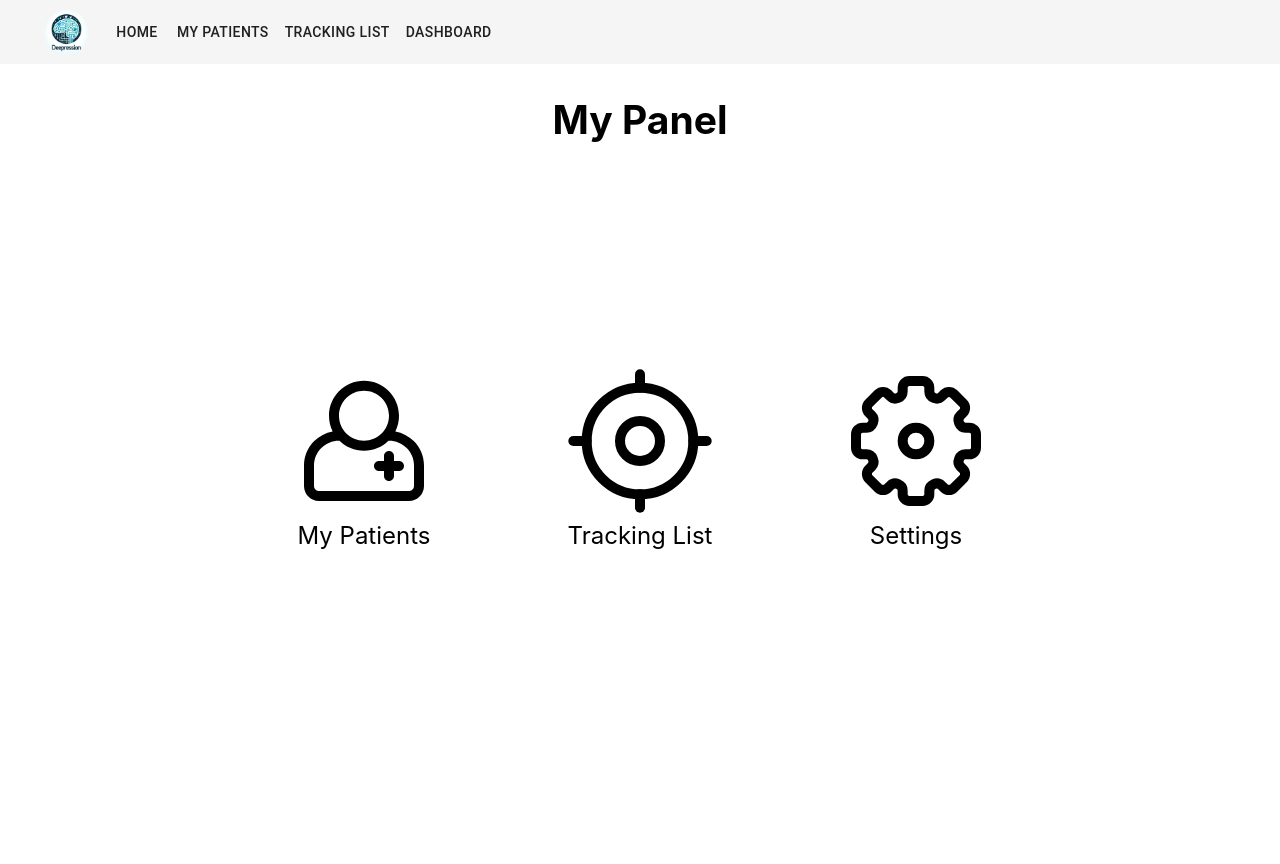
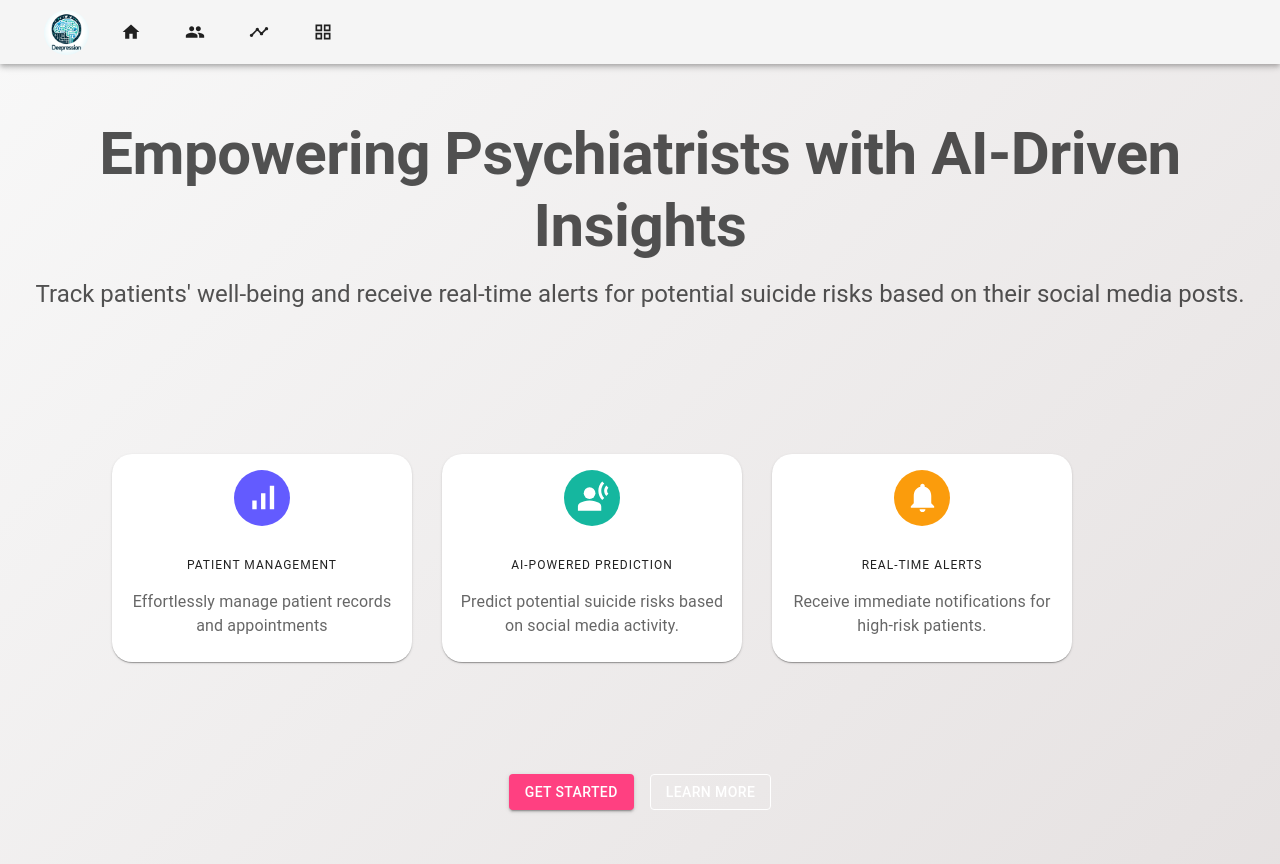
Before and after one commit to Deeepression/UI-Dev, a React (Create React App) app in the folder ui-dev-app/: page / in a window 1280 px wide. Before the commit the page ends 800 px from the top, so only its background shows below. Built offline with nearby package versions, Linux system fonts and the light colour scheme.

Commit message:
update-list

```diff
--- /dev/null
+++ b/ui-dev-app/src/Components/MainPage/HomeCard.tsx
@@ -0,0 +1,62 @@
+import * as React from 'react'
+import Avatar from '@mui/material/Avatar'
+import Card from '@mui/material/Card'
+import CardContent from '@mui/material/CardContent'
+import Stack from '@mui/material/Stack'
+import type { SxProps } from '@mui/material/styles'
+import Typography from '@mui/material/Typography'
+import SpatialTrackingIcon from '@mui/icons-material/SpatialTracking'
+import NotificationsIcon from '@mui/icons-material/Notifications'
+import SignalCellularAltIcon from '@mui/icons-material/SignalCellularAlt'
+
+export interface HomeCardProps {
+  sx?: SxProps;
+  label: string
+  value: string | number;
+}
+
+export function HomeCard ({ sx = { borderRadius: '20px' }, label, value }: HomeCardProps): React.JSX.Element {
+  let avatar
+
+  switch (label) {
+    case ('Patient Management'):
+      avatar = (
+        <Avatar sx={{ backgroundColor: '#635bff', height: '56px', width: '56px' }}>
+          <SignalCellularAltIcon fontSize="large"/>
+        </Avatar>
+      )
+      break
+    case ('AI-Powered Prediction'):
+      avatar = (
+        <Avatar sx={{ backgroundColor: '#15b79f', height: '56px', width: '56px' }}>
+          <SpatialTrackingIcon fontSize="large"/>
+        </Avatar>
+      )
+      break
+    case ('Real-Time Alerts'):
+      avatar = (
+        <Avatar sx={{ backgroundColor: '#fb9c0c', height: '56px', width: '56px' }}>
+          <NotificationsIcon fontSize="large"/>
+        </Avatar>
+      )
+      break
+  }
+
+  return (
+    <Card sx={sx}>
+      <CardContent>
+        <Stack spacing={3}>
+          <Stack direction="column" sx={{ alignItems: 'center' }} spacing={3}>
+            {avatar}
+            <Stack spacing={1}>
+              <Typography color="text.primary" variant="overline">
+                {label}
+              </Typography>
+              <Typography color="text.secondary" variant="body1">{value}</Typography>
+            </Stack>
+          </Stack>
+        </Stack>
+      </CardContent>
+    </Card>
+  )
+}
--- a/ui-dev-app/src/Components/MainPage/MainPage.tsx
+++ b/ui-dev-app/src/Components/MainPage/MainPage.tsx
@@ -1,46 +1,54 @@
-import React from 'react';
-import {IconButton} from "@mui/material";
-import {Link as RouterLink} from "react-router-dom";
-import {StyledIconButton, StyledSvgsContainer} from "./MainPage.styles";
+import React from 'react'
+import { Box, Button, Typography } from '@mui/material'
+import { Link as RouterLink } from 'react-router-dom'
+import Grid from '@mui/material/Unstable_Grid2'
+import { HomeCard } from './HomeCard'
 
-const MainPage: React.FC = () => {
-    return (
-        <div className="App-header">
-            <h2>My Panel</h2>
-            <StyledSvgsContainer>
-                <IconButton
-                    component={RouterLink}
-                    to="/patient"
-                    color="inherit"
-                >
-                    <StyledIconButton>
-                        <img src="/patients.svg" alt="Patients" style={{width: 160, height: 160}}/>
-                        <div>My Patients</div>
-                    </StyledIconButton>
-                </IconButton>
-                <IconButton
-                    component={RouterLink}
-                    to="/tracking"
-                    color="inherit"
-                >
-                    <StyledIconButton>
-                        <img src="/tracking.svg" alt="Tracking" style={{width: 160, height: 160}}/>
-                        <div>Tracking List</div>
-                    </StyledIconButton>
-                </IconButton>
-                <IconButton
-                    component={RouterLink}
-                    to="/contact"
-                    color="inherit"
-                >
-                    <StyledIconButton>
-                        <img src="/settings.svg" alt="Settings" style={{width: 160, height: 160}}/>
-                        <div>Settings</div>
-                    </StyledIconButton>
-                </IconButton>
-            </StyledSvgsContainer>
-        </div>
-    );
-};
+const MainPage = () => {
+  return (
+    <Box
+      sx={{
+        height: '100vh',
+        display: 'flex',
+        flexDirection: 'column',
+        justifyContent: 'center',
+        alignItems: 'center',
+        background: 'linear-gradient(135deg, #bdbdbd1c 0%, #9684843d 100%)',
+        color: '#000000ab',
+        textAlign: 'center',
+      }}
+    >
+      <Typography variant="h2" sx={{ mb: 2, fontWeight: 'bold', justifyContent: 'center', flexDirection: 'column' }}>
+        Empowering Psychiatrists with AI-Driven Insights
+      </Typography>
+      <Typography variant="h5" sx={{ mb: 4 }}>
+        Track patients' well-being and receive real-time alerts for potential suicide risks based on their social media
+        posts.
+      </Typography>
+      <Grid container spacing={3} sx={{ display: 'flex', flexDirection: 'row', gap: '60px', margin: '100px'}}>
+        <Grid lg={3} sm={6} xs={12}>
+          <HomeCard sx={{ width: '300px', borderRadius: '20px' }} label="Patient Management"
+                    value={'Effortlessly manage patient records and appointments'}/>
+        </Grid>
+        <Grid lg={3} sm={6} xs={12}>
+          <HomeCard sx={{ width: '300px', borderRadius: '20px' }} label="AI-Powered Prediction"
+                    value={'Predict potential suicide risks based on social media activity.'}/>
+        </Grid>
+        <Grid lg={3} sm={6} xs={12}>
+          <HomeCard sx={{ width: '300px', borderRadius: '20px' }} label="Real-Time Alerts"
+                    value={'Receive immediate notifications for high-risk patients.'}/>
+        </Grid>
+      </Grid>
+      <Box>
+        <Button component={RouterLink} to="/patient" variant="contained" sx={{ mr: 2, backgroundColor: '#ff4081' }}>
+          Get Started
+        </Button>
+        <Button variant="outlined" sx={{ color: 'white', borderColor: 'white' }}>
+          Learn More
+        </Button>
+      </Box>
+    </Box>
+  )
+}
 
-export default MainPage;
+export default MainPage
--- a/ui-dev-app/src/Components/NavBar/NavBar.tsx
+++ b/ui-dev-app/src/Components/NavBar/NavBar.tsx
@@ -2,7 +2,10 @@ import React from 'react';
 import {Link as RouterLink} from 'react-router-dom';
 import { AppBar, Button, Toolbar, Box } from '@mui/material';
 import {StyledToolBar} from "./NavBar.styles";
-
+import HomeIcon from '@mui/icons-material/Home';
+import GroupIcon from '@mui/icons-material/Group';
+import TimelineIcon from '@mui/icons-material/Timeline';
+import GridViewIcon from '@mui/icons-material/GridView';
 
 const Navbar: React.FC = () => {
 
@@ -12,10 +15,10 @@ const Navbar: React.FC = () => {
                  <Box sx={{ display: 'flex', alignItems: 'center' }}>
                  <img src={'finalprojectlogo.png'} alt="Logo" style={{ height: '45px', marginRight: '16px',borderRadius: '50%' }} />
                 </Box>
-                <Button component={RouterLink} to="/" color="inherit">Home</Button>
-                <Button component={RouterLink} to="/patient" color="inherit">My Patients</Button>
-                <Button component={RouterLink} to="/tracking" color="inherit">Tracking List</Button>
-                <Button component={RouterLink} to="/dashboard" color="inherit">Dashboard</Button>
+                <Button component={RouterLink} to="/" startIcon={<HomeIcon fontSize="large"/>} color="inherit"></Button>
+                <Button component={RouterLink} to="/patient" startIcon={<GroupIcon fontSize="large"/>} color="inherit"></Button>
+                <Button component={RouterLink} to="/tracking" startIcon={<TimelineIcon fontSize="large" />} color="inherit"></Button>
+                <Button component={RouterLink} to="/dashboard" startIcon={<GridViewIcon fontSize="large" />} color="inherit"></Button>
             </StyledToolBar>
         </AppBar>
     );
--- a/ui-dev-app/src/Components/PatientPage/PatientPage.tsx
+++ b/ui-dev-app/src/Components/PatientPage/PatientPage.tsx
@@ -93,10 +93,10 @@ const PatientPage: React.FC = () => {
                     ))}
                 </Grid>
                 <StyledButtonsWrapper>
-                    <Button sx={{ textTransform: 'none' }} color="inherit" startIcon={<PostAddIcon />} onClick={handleOpen}>
+                    <Button sx={{ textTransform: 'none' }} color="inherit" variant="outlined" startIcon={<PostAddIcon />} onClick={handleOpen}>
                         Add Post
                     </Button>
-                    <Button sx={{ textTransform: 'none' }} color="inherit" startIcon={<DownloadIcon />} onClick={handleFetchPosts}>
+                    <Button sx={{ textTransform: 'none' }} color="inherit" variant="outlined" startIcon={<DownloadIcon />} onClick={handleFetchPosts}>
                         Fetch Posts
                     </Button>
                 </StyledButtonsWrapper>
```
